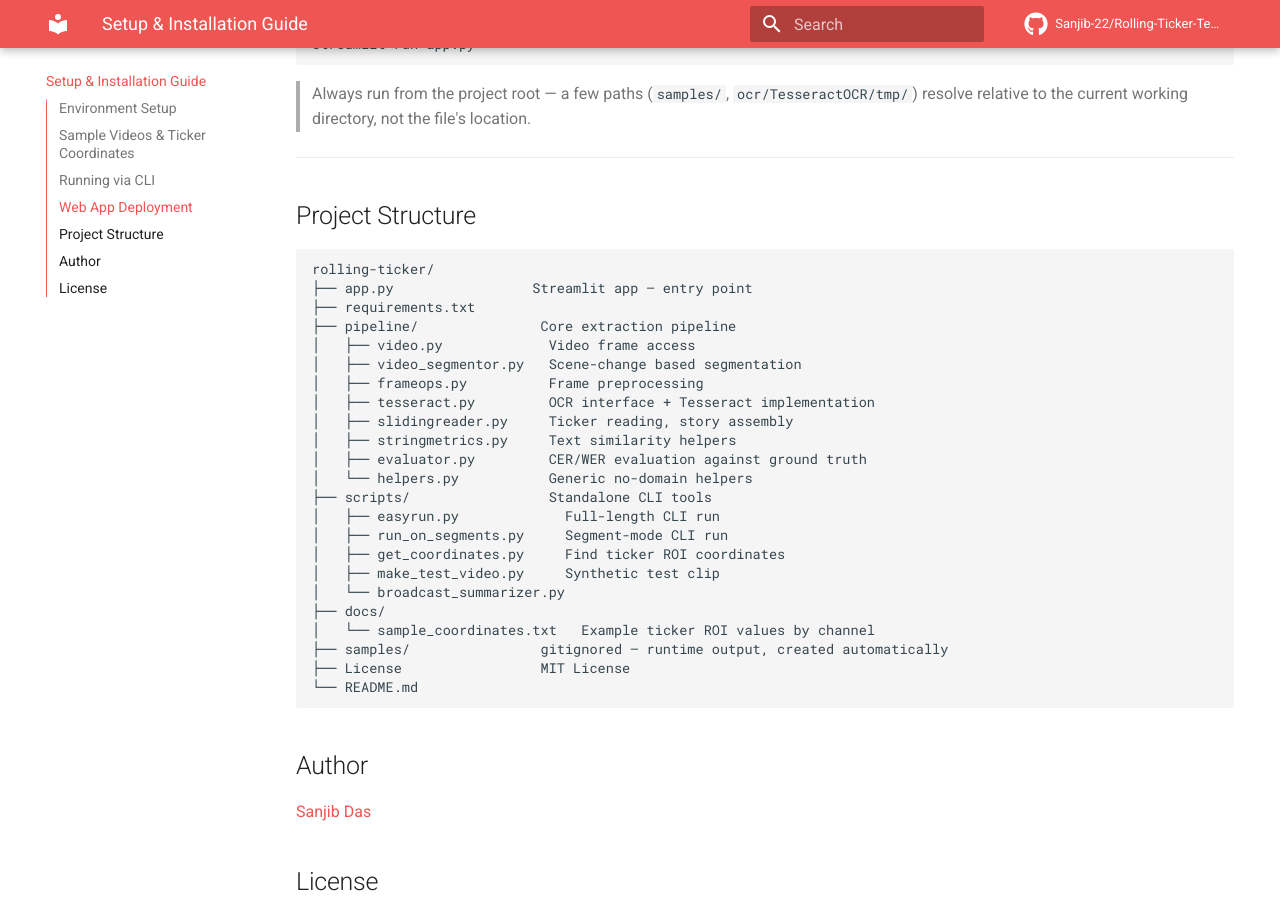
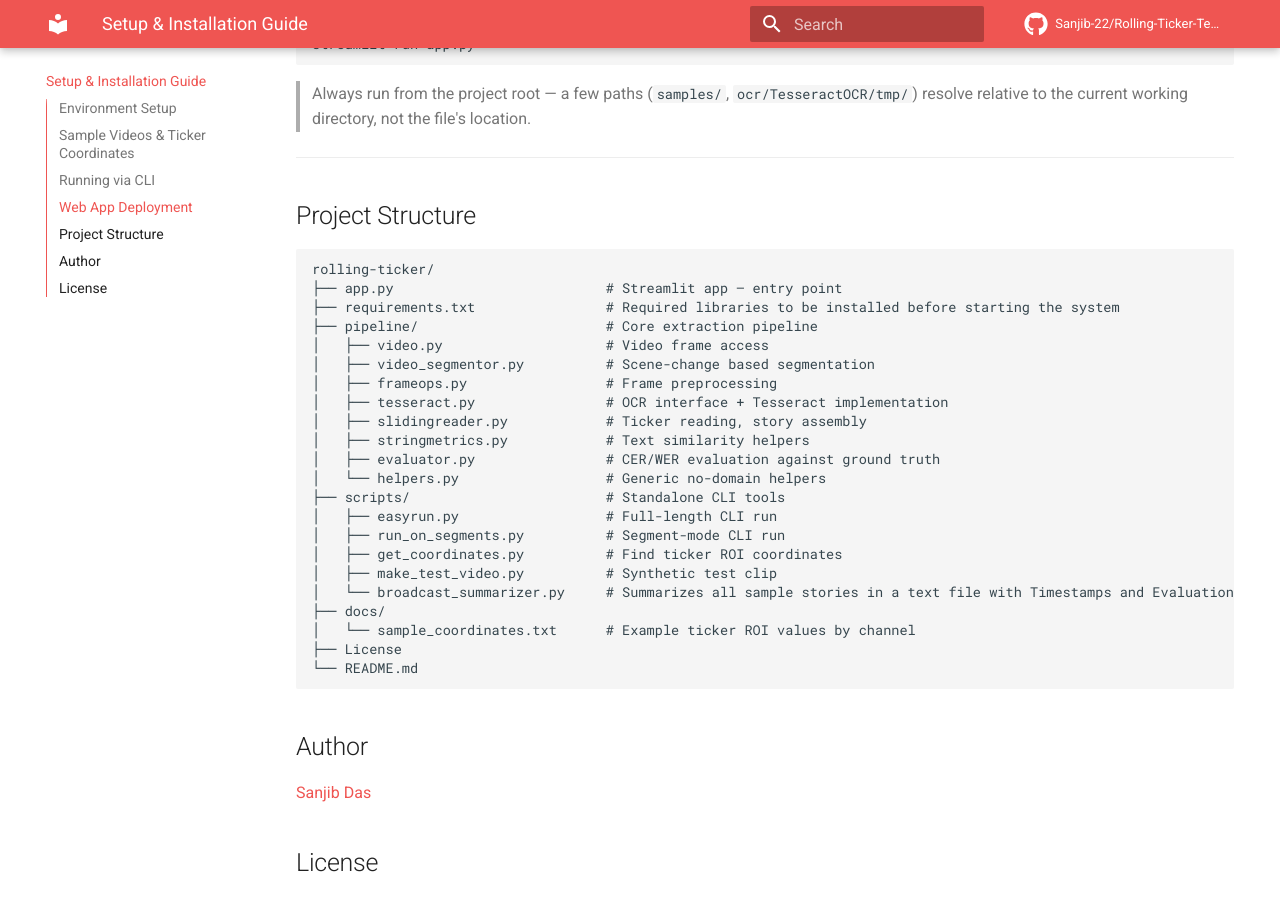
Before and after one commit to Sanjib-22/Rolling-Ticker-Text-Extraction, an MkDocs documentation site: the page built from docs/Setup_Guide.md, in a window 1280 px wide and 900 px high, scrolled down 1564 px. Built offline with MkDocs 1.6.1 and Material for MkDocs 9.7.7, drawn with Linux system fonts in a browser that asks for light colours; comment, search, counter and statistics services are not loaded.

Commit message:
File tree updated

````diff
--- a/docs/Setup_Guide.md
+++ b/docs/Setup_Guide.md
@@ -72,27 +72,26 @@ streamlit run app.py
 
 ```
 rolling-ticker/
-├── app.py                 Streamlit app — entry point
-├── requirements.txt
-├── pipeline/               Core extraction pipeline
-│   ├── video.py             Video frame access
-│   ├── video_segmentor.py   Scene-change based segmentation
-│   ├── frameops.py          Frame preprocessing
-│   ├── tesseract.py         OCR interface + Tesseract implementation
-│   ├── slidingreader.py     Ticker reading, story assembly
-│   ├── stringmetrics.py     Text similarity helpers
-│   ├── evaluator.py         CER/WER evaluation against ground truth
-│   └── helpers.py           Generic no-domain helpers
-├── scripts/                 Standalone CLI tools
-│   ├── easyrun.py             Full-length CLI run
-│   ├── run_on_segments.py     Segment-mode CLI run
-│   ├── get_coordinates.py     Find ticker ROI coordinates
-│   ├── make_test_video.py     Synthetic test clip
-│   └── broadcast_summarizer.py
+├── app.py                          # Streamlit app — entry point
+├── requirements.txt                # Required libraries to be installed before starting the system
+├── pipeline/                       # Core extraction pipeline
+│   ├── video.py                    # Video frame access
+│   ├── video_segmentor.py          # Scene-change based segmentation
+│   ├── frameops.py                 # Frame preprocessing
+│   ├── tesseract.py                # OCR interface + Tesseract implementation
+│   ├── slidingreader.py            # Ticker reading, story assembly
+│   ├── stringmetrics.py            # Text similarity helpers
+│   ├── evaluator.py                # CER/WER evaluation against ground truth
+│   └── helpers.py                  # Generic no-domain helpers
+├── scripts/                        # Standalone CLI tools
+│   ├── easyrun.py                  # Full-length CLI run
+│   ├── run_on_segments.py          # Segment-mode CLI run
+│   ├── get_coordinates.py          # Find ticker ROI coordinates
+│   ├── make_test_video.py          # Synthetic test clip
+│   └── broadcast_summarizer.py     # Summarizes all sample stories in a text file with Timestamps and Evaluation results
 ├── docs/
-│   └── sample_coordinates.txt   Example ticker ROI values by channel
-├── samples/                gitignored — runtime output, created automatically
-├── License                 MIT License
+│   └── sample_coordinates.txt      # Example ticker ROI values by channel
+├── License
 └── README.md
 ```
 
````
